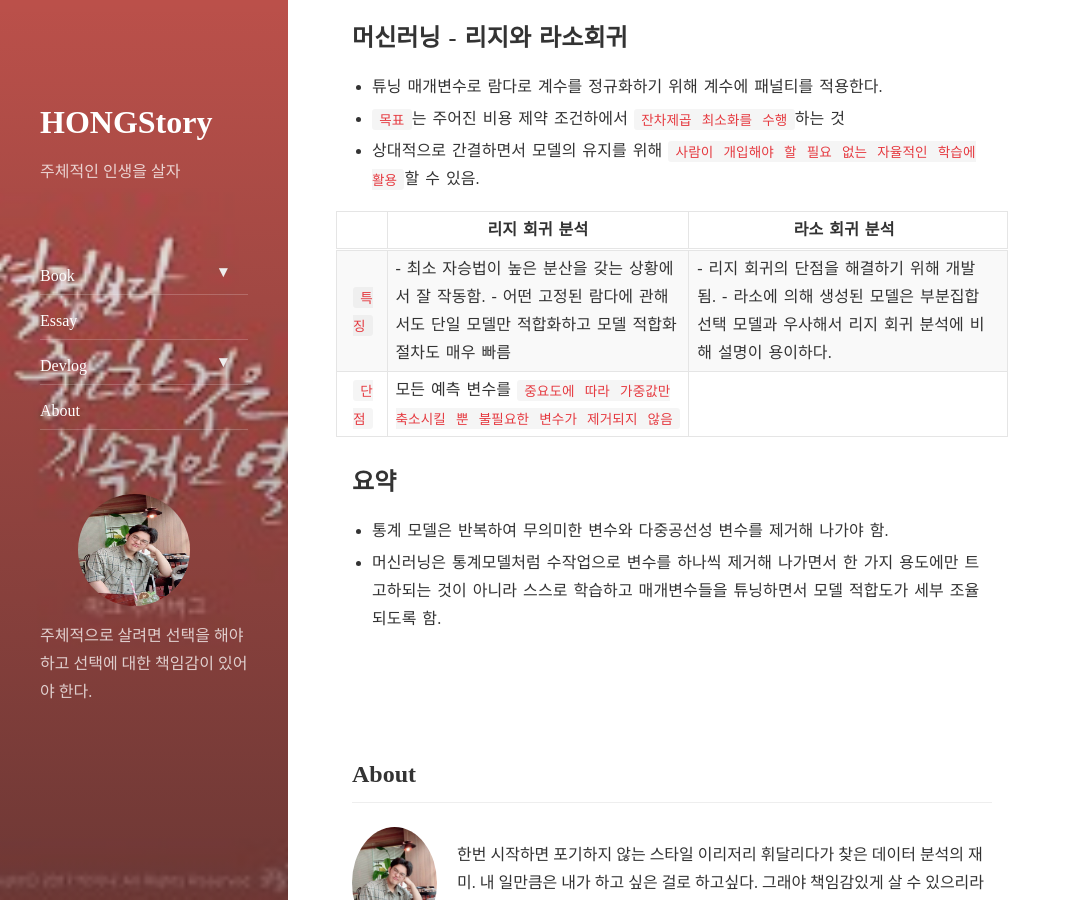
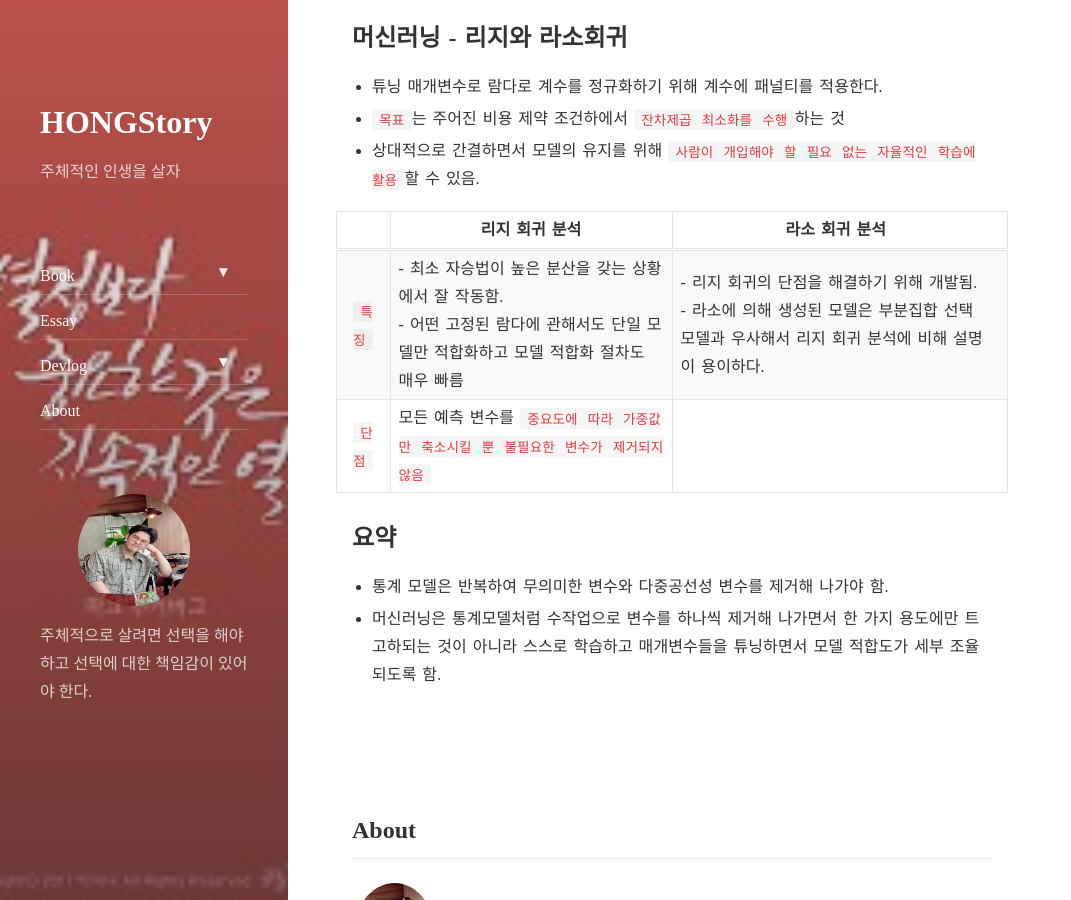
Before and after one commit to koreahong/koreahong.github.io, a Jekyll site: the page built from _posts/2020-08-29-머신러닝과 통계-2일차.markdown, in a window 1280 px wide and 900 px high, scrolled down 2460 px. Shown: the whole window, without its empty margins (0-1071 px from the left). Built offline with Jekyll 4.4.1, drawn with Linux system fonts in a browser that asks for light colours; nearby versions of some CDN libraries.

Commit message:
'update'

```diff
--- a/_posts/2020-08-29-머신러닝과 통계-2일차.markdown
+++ b/_posts/2020-08-29-머신러닝과 통계-2일차.markdown
@@ -65,7 +65,7 @@ comments: False
 
 |    | 리지 회귀 분석 | 라소 회귀 분석 |
 | --- | --- | --- |
-| `특징` | - 최소 자승법이 높은 분산을 갖는 상황에서 잘 작동함.  - 어떤 고정된 람다에 관해서도 단일 모델만 적합화하고 모델 적합화 절차도 매우 빠름 | - 리지 회귀의 단점을 해결하기 위해 개발됨.  - 라소에 의해 생성된 모델은 부분집합 선택 모델과 우사해서 리지 회귀 분석에 비해 설명이 용이하다.  |
+| `특징` | - 최소 자승법이 높은 분산을 갖는 상황에서 잘 작동함.<br>  - 어떤 고정된 람다에 관해서도 단일 모델만 적합화하고 모델 적합화 절차도 매우 빠름 | - 리지 회귀의 단점을 해결하기 위해 개발됨.<br>  - 라소에 의해 생성된 모델은 부분집합 선택 모델과 우사해서 리지 회귀 분석에 비해 설명이 용이하다.  |
 | `단점` | 모든 예측 변수를 `중요도에 따라 가중값만 축소시킬 뿐 불필요한 변수가 제거되지 않음` |  |
 
 ## 요약
```
